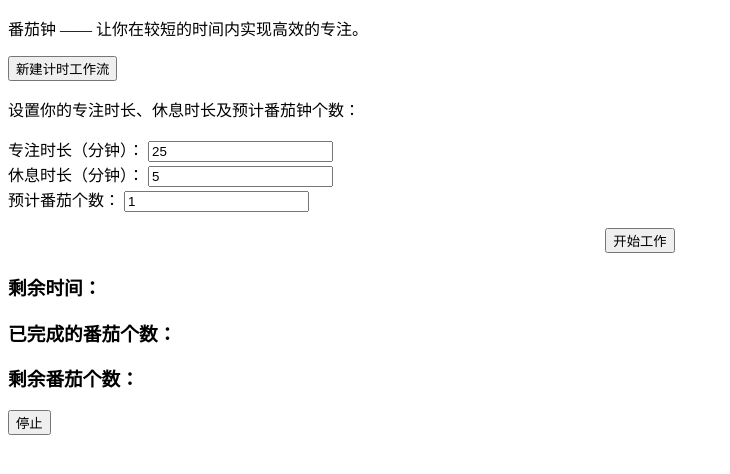
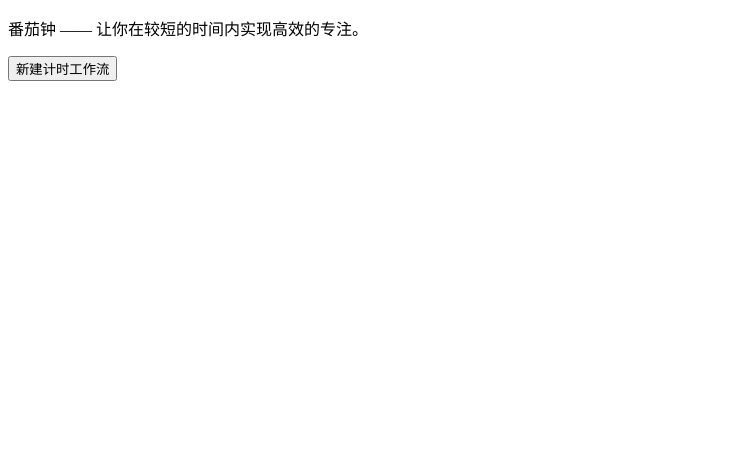
Before and after one commit to cary-rowen/Engage_PomodoroTimer, a plain HTML site: page index.html in a window 1280 px wide. Shown: the whole page, without its empty margins (0-730 px from the left). Drawn offline with Linux system fonts and the light colour scheme.

Commit message:
Fixed not being able to hide panels

```diff
--- a/index.html
+++ b/index.html
@@ -12,7 +12,7 @@
       <p>番茄钟 —— 让你在较短的时间内实现高效的专注。</p>
       <button tabindex="0" id="newBTN">新建计时工作流</button>
     </div>
-    <div id="configPanel" class="hidden" tabindex="0">
+    <div id="configPanel" class="configStage" tabindex="0">
       <p>设置你的专注时长、休息时长及预计番茄钟个数：</p>
       <div>
         <label for="absorbTime">专注时长（分钟）：</label>
@@ -52,7 +52,7 @@
         <button id="startBTN">开始工作</button>
       </p>
     </div>
-    <div id="absorbPanel" class="hidden">
+    <div id="absorbPanel" class="absorbStage">
       <h2 id="status"></h2>
       <h3 id="remainingTime">剩余时间：</h3>
       <h3 id="finishedPomodoro">已完成的番茄个数：</h3>
--- a/js/main.js
+++ b/js/main.js
@@ -66,7 +66,7 @@ function showPanel(elements) {
   let panels = document.querySelectorAll("[id*=Panel]");
   panels.forEach((panel) => {
     if (panel.id == elements[0].id) {
-      panel.style.display = "";
+      panel.style.display = "inline";
     } else {
       panel.style.display = "none";
     }
```
